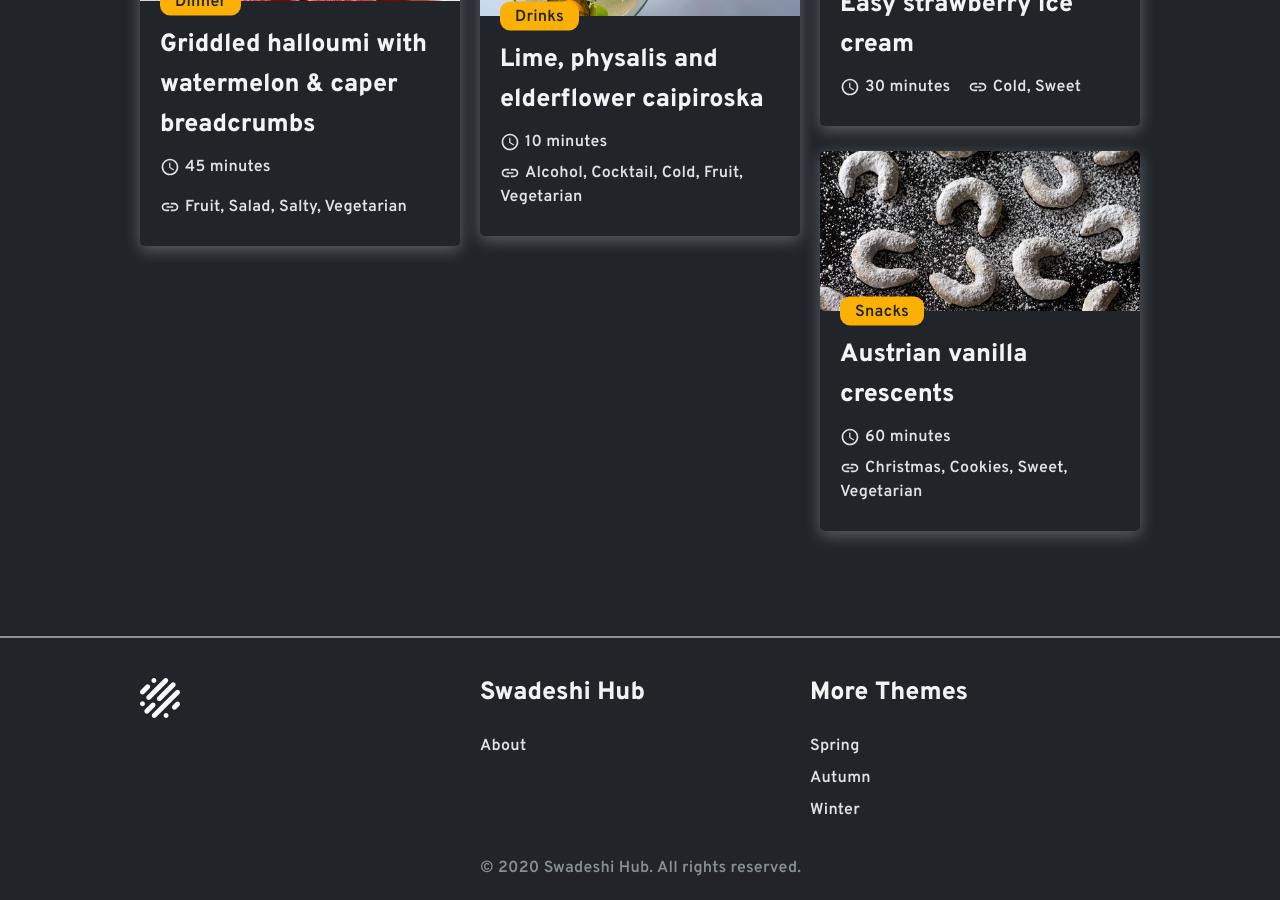
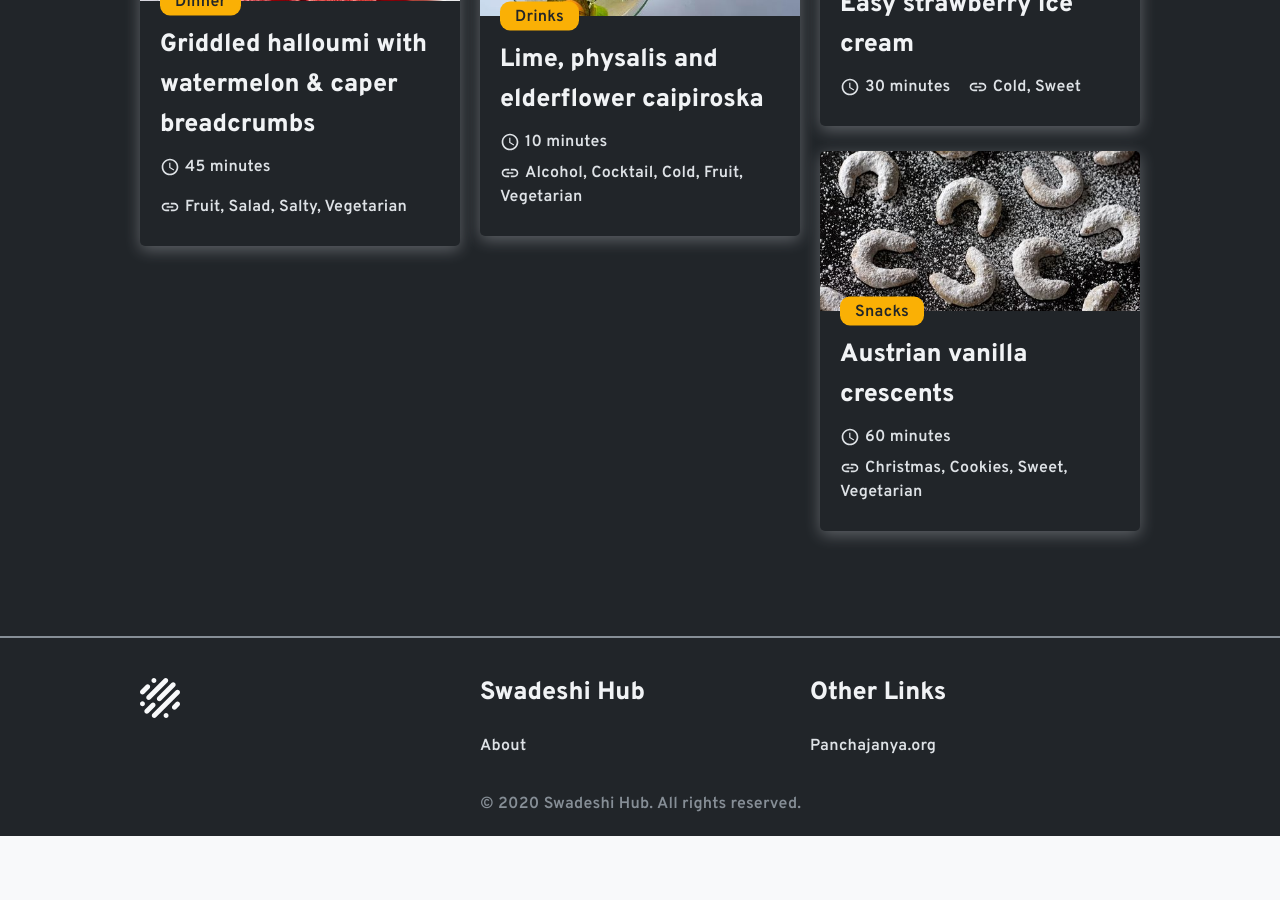
Before and after one commit to swadeshihub/swadeshihub.github.io, a Jekyll site: the page built from index.html, in a window 1280 px wide and 900 px high, scrolled down 1000 px. Built offline with Jekyll 4.4.1, drawn with Linux system fonts in a browser that asks for light colours; after the commit the page ends 1836 px from its top, so only the background shows below that.

Commit message:
Update footer.html

```diff
--- a/_includes/core/footer.html
+++ b/_includes/core/footer.html
@@ -1,7 +1,7 @@
 <footer class="footer">
 	<div class="footer-container">
 		<div class="footer-logo">
-			<a href="https://madebyconnor.co/{% if site.url == 'https://madebyconnor.co' and page.url == '/' %}#" data-scroll{% else %}"{% endif %} aria-label="Visit 'Made by Connor.'">{% include custom/logo.html %}</a>
+			<a href="https://swadeshi-hub.github.io">{% include custom/logo.html %}</a>
 		</div>
 		<div class="footer-navigation">
 			<div class="footer-links">
@@ -11,22 +11,16 @@
 				</nav>
 			</div>
 			<div class="footer-links">
-				<h4 class="footer-title">More Themes</h4>
+				<h4 class="footer-title">Other Links</h4>
 				<nav>
 					<ul class="nav">
 						<li class="nav-link">
-							<a href="https://connor-baer.github.io/spring" target="_blank" rel="noopener noreferrer">Spring</a>
-						</li>
-						<li class="nav-link">
-							<a href="https://connor-baer.github.io/autumn" target="_blank" rel="noopener noreferrer">Autumn</a>
-						</li>
-						<li class="nav-link">
-							<a href="https://eating.connor-baer.github.io/winter" target="_blank" rel="noopener noreferrer">Winter</a>
+							<a href="https://panchajanya.org" target="_blank">Panchajanya.org</a>
 						</li>
 					</ul>
 				</nav>
 			</div>
 		</div>
-		<h6 class="footer-text">© {{ site.time | date: '%Y' }} <a href="https://twitter.com/{{ site.author.twitter }}" aria-label="Follow {{ site.author.name }} on Twitter.">{{ site.author.name }}</a>. All rights reserved.</h6>
+		<h6 class="footer-text">© {{ site.time | date: '%Y' }} <a href="https://swadeshi-hub.github.io" aria-label="Follow {{ site.author.name }} on Twitter.">{{ site.author.name }}</a>. All rights reserved.</h6>
 	</div>
 </footer>
```
